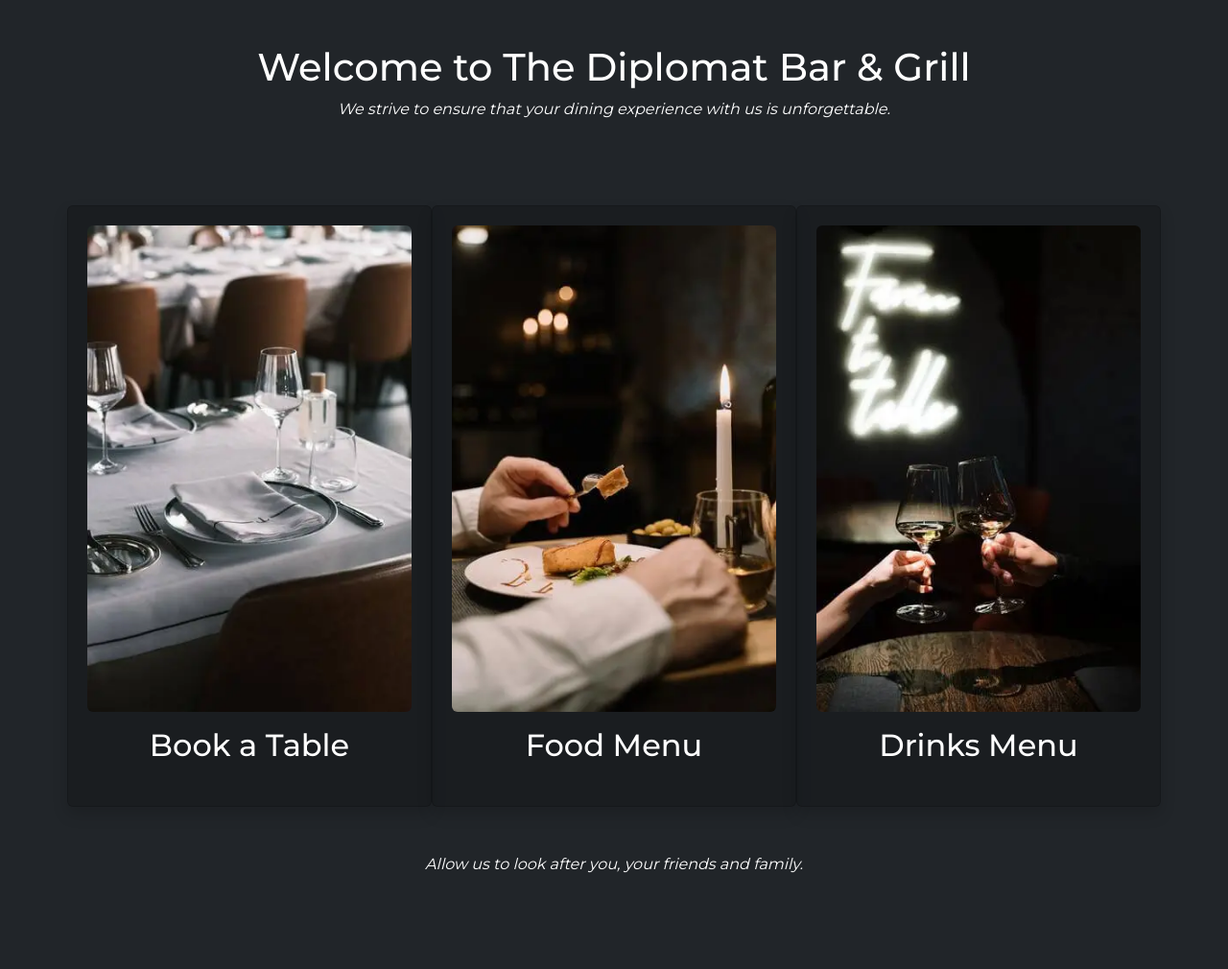
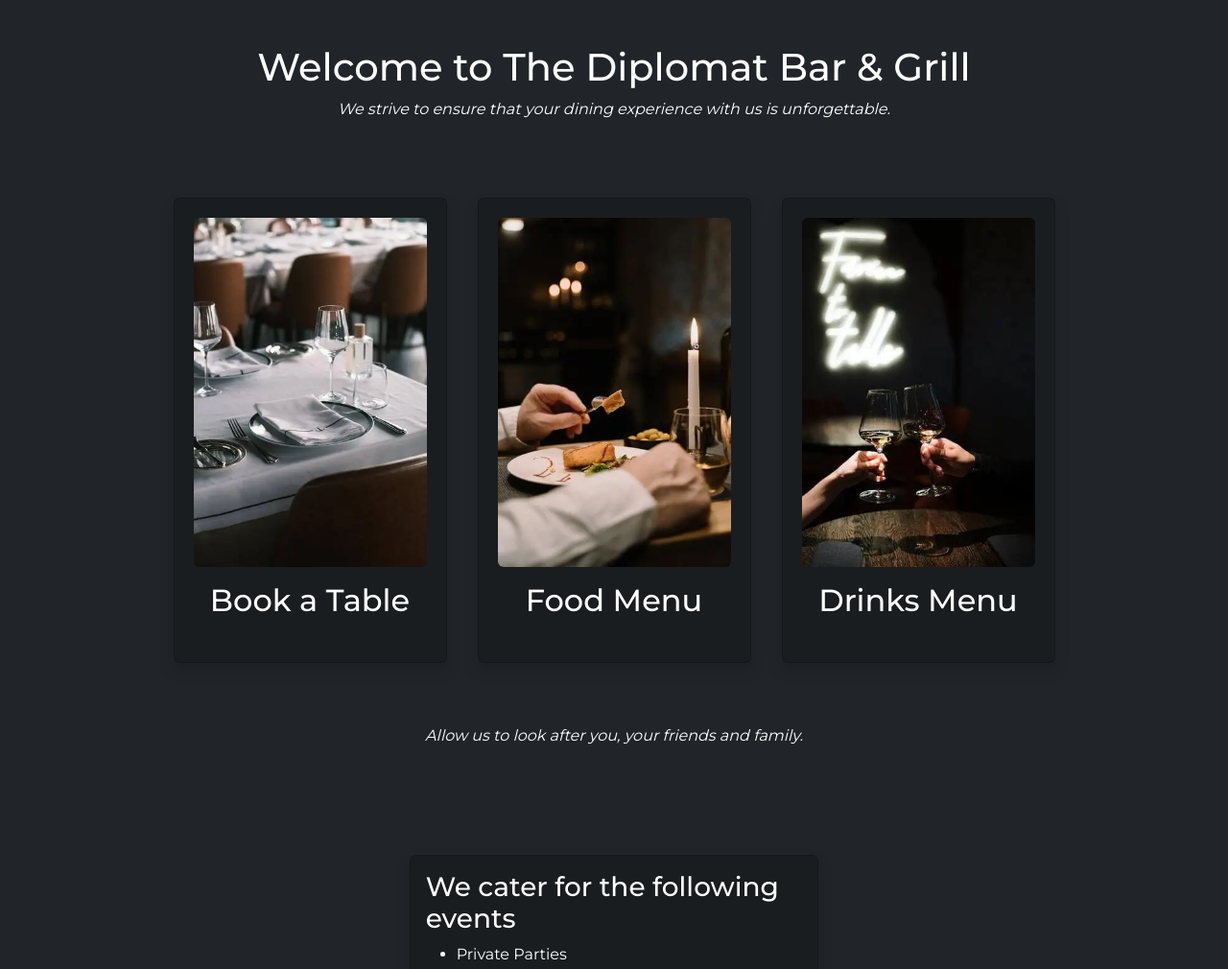
Before and after one commit to ArronBeale/CI_PP4_the_diplomat, a Django app: page / in a window 1280 px wide. Shown: the part 670-1680 px from the top of the page at 96% size. Run offline with Django 3.2, Linux system fonts and the light colour scheme; parts of the project's set-up code (start-up, migrations or seed data) failed here and were passed over; some libraries are stand-ins or nearby versions.

Commit message:
Update card size in index.html

```diff
--- a/home/templates/home/index.html
+++ b/home/templates/home/index.html
@@ -33,7 +33,7 @@
 <!-- cards -->
 <section class="container">
     <div class="row d-flex my-5 justify-content-center text-center">
-        <div class="col-10 col-md-4 mt-4 grow card shadow">
+        <div class="col-10 col-md-3 m-3 grow card shadow">
             <a href="{% url 'reservations' %}" class="text-decoration-none">
                 <img src="{% static 'images/image-book-b.webp' %}" class="card-img-top rounded img-fluid"
                     alt="A photo of a table setting">
@@ -45,7 +45,7 @@
             </div>
         </div>
 
-        <div class="col-10 col-md-4 mt-4 grow card shadow">
+        <div class="col-10 col-md-3 m-3 grow card shadow">
             <a href="{% url 'food_menu' %}" class="text-decoration-none">
                 <img src="{% static 'images/image-food-menu2b.webp' %}" class="card-img-top rounded img-fluid"
                     alt="A photo of a person eating a meal">
@@ -57,7 +57,7 @@
             </div>
         </div>
 
-        <div class="col-10 col-md-4 mt-4 grow card shadow">
+        <div class="col-10 col-md-3 m-3 grow card shadow">
             <a href="{% url 'drink_menu' %}" class="text-decoration-none">
                 <img src="{% static 'images/image-drinks-menu2b.webp' %}" class="card-img-top rounded img-fluid"
                     alt="A photo of a glass of whiskey">
--- a/the_diplomat/settings.py
+++ b/the_diplomat/settings.py
@@ -16,9 +16,9 @@ TEMPLATES_DIR = os.path.join(BASE_DIR, 'templates')
 SECRET_KEY = os.environ.get('SECRET_KEY')
 
 # SECURITY WARNING: don't run with debug turned on in production!
-DEBUG = False
+DEBUG = True
 
-ALLOWED_HOSTS = ['ci-pp4-the-diplomat.herokuapp.com', 'localhost']
+ALLOWED_HOSTS = ['ci-pp4-the-diplomat.herokuapp.com', 'localhost', '8000-arronbeale-cipp4thedipl-15t64w2rnm3.ws-eu99.gitpod.io']
 
 CSRF_TRUSTED_ORIGINS = ['https://8000-arronbeale-cipp4thedipl-15t64w2rnm3.ws-eu64.gitpod.io/', 'https://www.heroku.com/']
 
```
